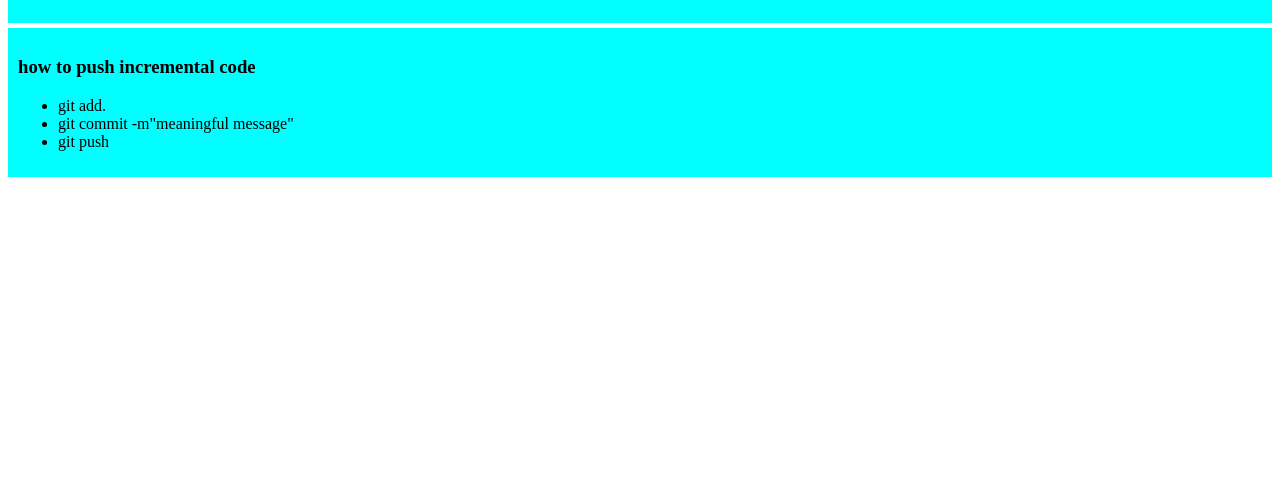
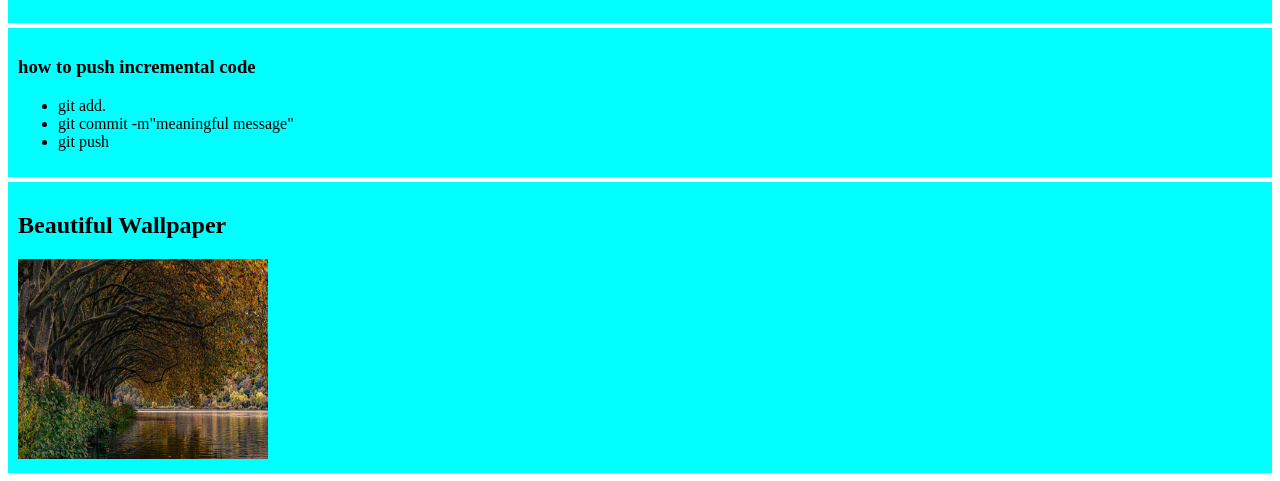
Before and after one commit to farabiselim/my-github-repo, a plain HTML site: page index.html in a window 1280 px wide. Shown: the part 451-932 px from the top of the page. Before the commit the page ends 800 px from the top, so only its background shows below. Drawn offline with Linux system fonts and the light colour scheme.

Commit message:
Photo Added

```diff
--- a/index.html
+++ b/index.html
@@ -27,5 +27,9 @@
             <li>git push</li>
         </ul>
     </div>
+    <div>
+        <h2>Beautiful Wallpaper</h2>
+        <img src="images/Photo001.jpg" alt="photo001">
+    </div>
 </body>
 </html>
--- a/styles/style.css
+++ b/styles/style.css
@@ -3,3 +3,7 @@ div{
     padding: 10px;
     margin-bottom: 5px;
 }
+img{
+    height: 200px;
+    width: 250px;
+}
```
Also changed, not shown: images/Photo001.jpg (added), images/Photo002.png (added).
